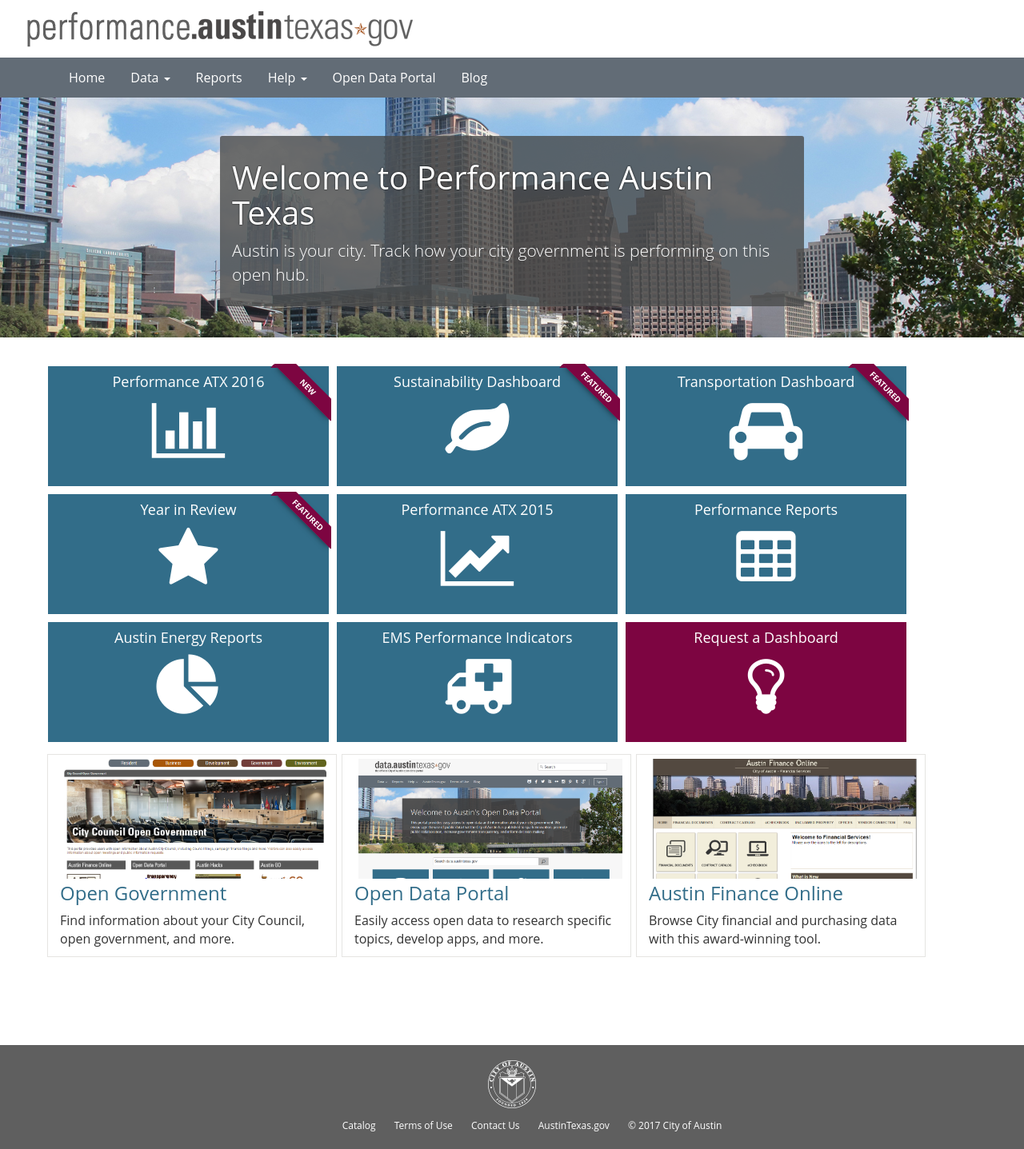
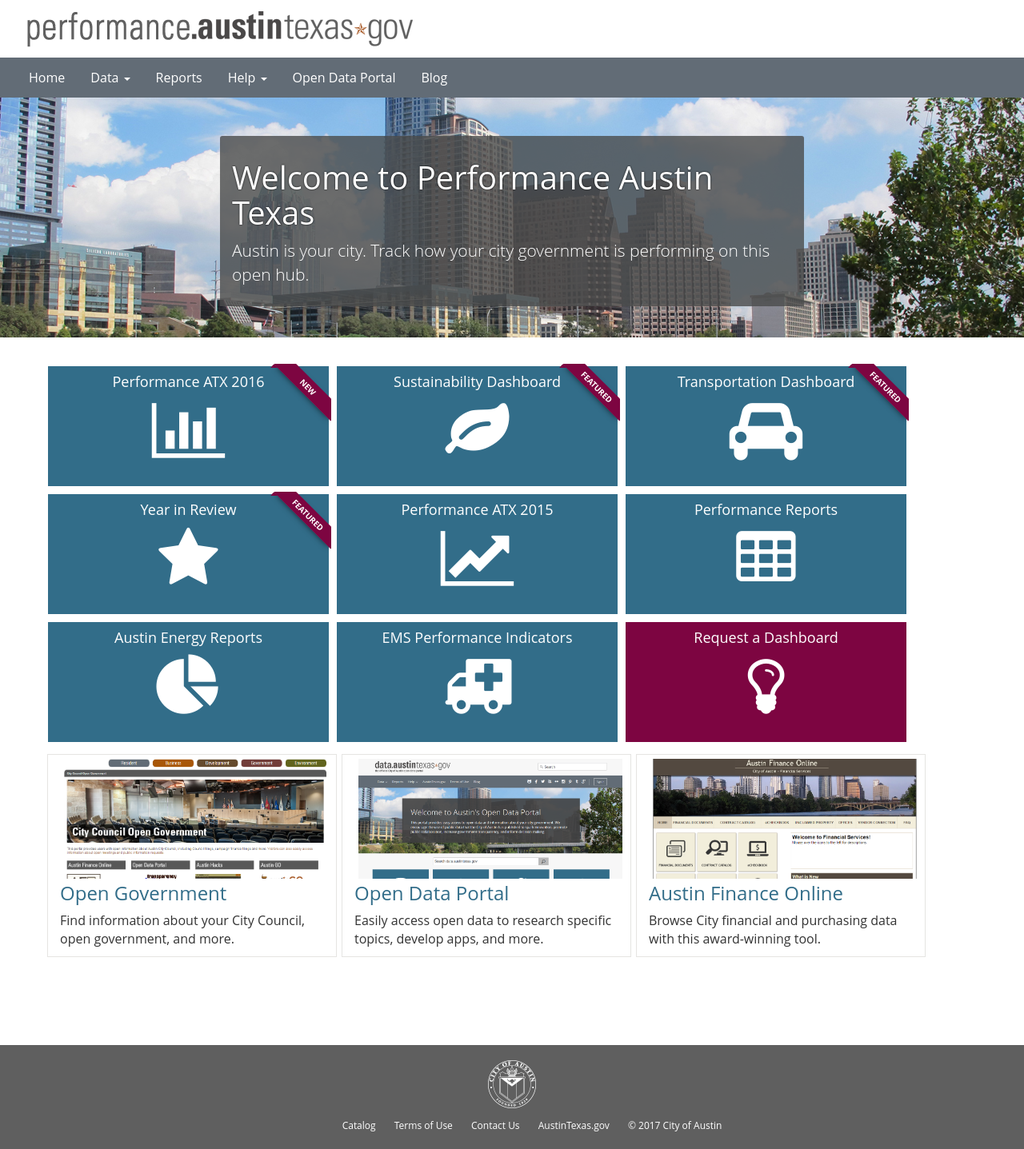
Before and after one commit to thuzarwin/PerformanceATX, a Jekyll site: the page built from index.md, in a window 1280 px wide. Shown: the whole page at 80% size. Built offline with Jekyll 4.4.1, drawn with Linux system fonts in a browser that asks for light colours; nearby versions of some CDN libraries; some web fonts are replaced.

Commit message:
Update custom.css
Delete padding to the left of the navbar to be in alignment with the Performance.AustinTexas.gov image.

```diff
--- a/components/css/custom.css
+++ b/components/css/custom.css
@@ -126,7 +126,7 @@ html {
         bottom: 0;
         border-width:0;
         border: 0;
-        left: 70px;
+        left: 20px;
     }
 
 }
```
